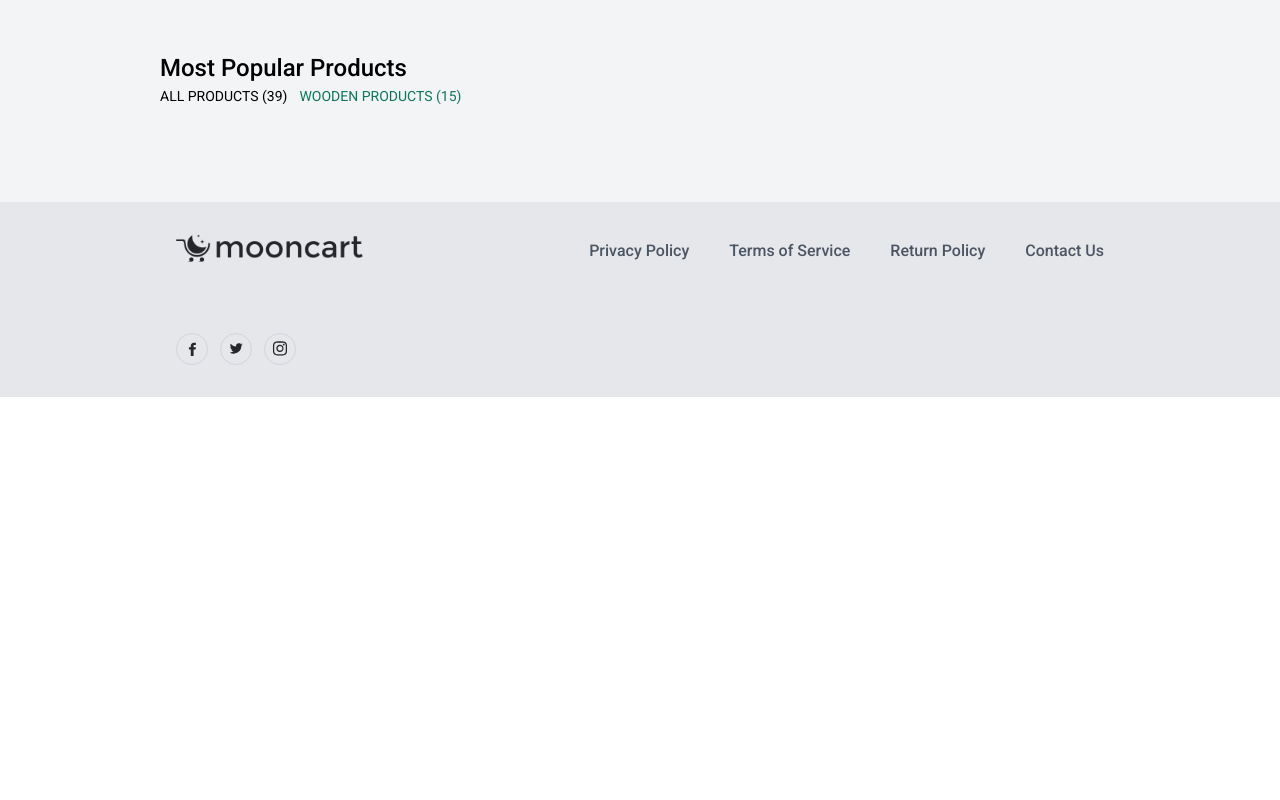
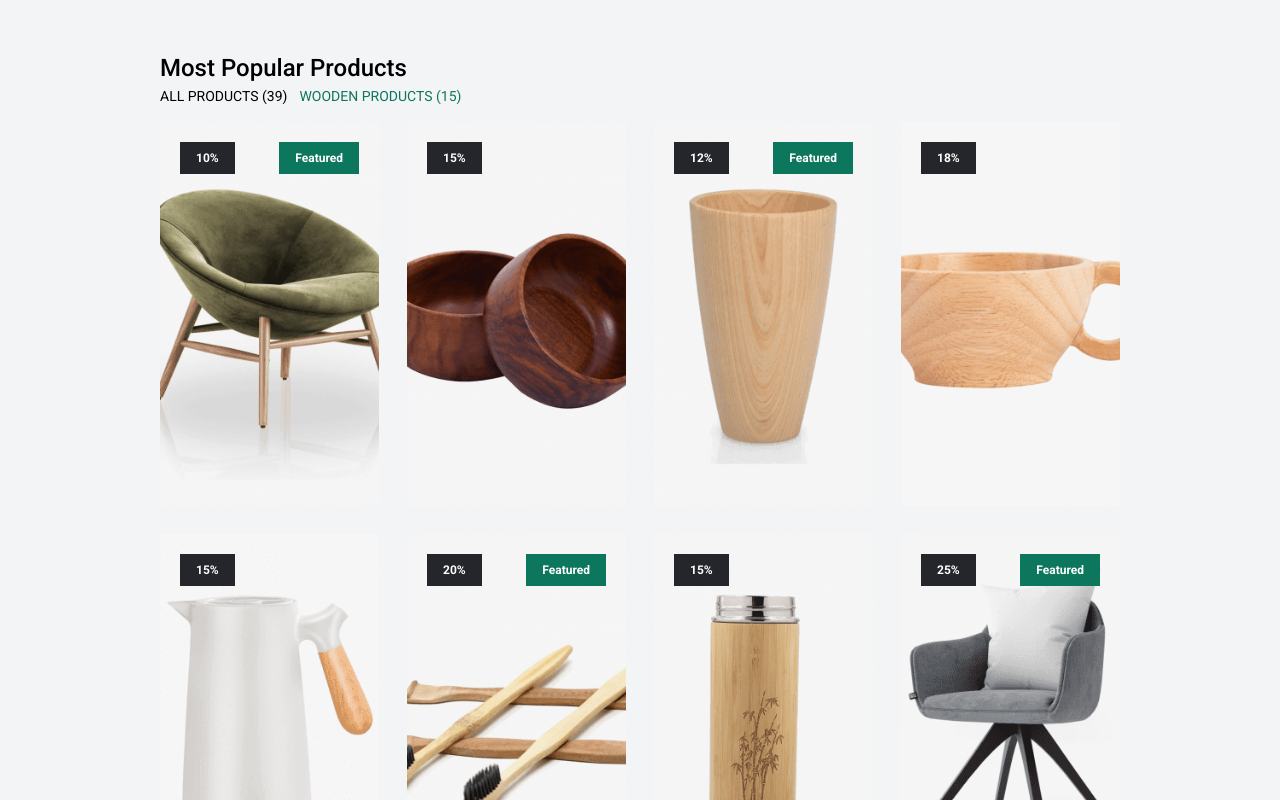
Before and after one commit to Rohhaannn/Mooncart, a React (Vite) app: page / in a window 1280 px wide. Shown: the part 1440-2240 px from the top of the page. Before the commit the page ends 1837 px from the top, so only its background shows below. Built offline with nearby package versions, Linux system fonts and the light colour scheme.

Commit message:
products rendered with images & buttons

```diff
--- a/src/screen/product/Product.jsx
+++ b/src/screen/product/Product.jsx
@@ -18,17 +18,21 @@ const Product = () => {
 
           <div className='content grid grid-cols-1 md:grid-cols-2 lg:grid-cols-4 gap-7'>
             {productlists.map((product) => {
+              return(
                 <ProductCard
+                  id={product.id}
                   key={product.id}
                   Title={product.title}
                   description={product.description}
                   images={product.images}
+                  price={product.price}
                   discount={product.discount}
                   rating={product.rating}
                   featured={product.featured}
                   category={product.category}
                   color={product.color}
                 />
+              );
             })}
           </div>
         </div>
--- a/src/screen/product/ProductCard.jsx
+++ b/src/screen/product/ProductCard.jsx
@@ -1,9 +1,44 @@
 import React from 'react'
 
-const ProductCard = () => {
+const ProductCard = ({
+  id,
+  key,
+  Title,
+  description,
+  images,
+  price,
+  discount,
+  rating,
+  featured,
+  category,
+  color
+}) => {
   return (
     <div>
-      Product card
+      <div className='product card'>
+        <div className='images h-96'>
+          {images.map((cover, index)=>{
+            return(
+              <img
+                key={index}
+                src={cover?.image}
+                alt=''
+                className='w-full h-full object-cover'
+              />
+            )
+          })}
+
+          <div className='flex justify-between w-full p-5 absolute top-0 left-0'>
+            {discount && <button className='discount-btn'> {discount}% </button>}
+            {featured && <button className='feature-btn'> {featured === true && "Featured"} </button>}
+          </div>
+          <div className='overlay flex items-center gap-2 justify-center absolute bottom-0 left-0 right-0 m-5'>
+            <button className='quick-view-btn primary-btn'> Quick view </button>
+          </div>
+        </div>
+
+
+      </div>
     </div>
   )
 }
```
Lines whose indentation alone changed are shown as unchanged.
